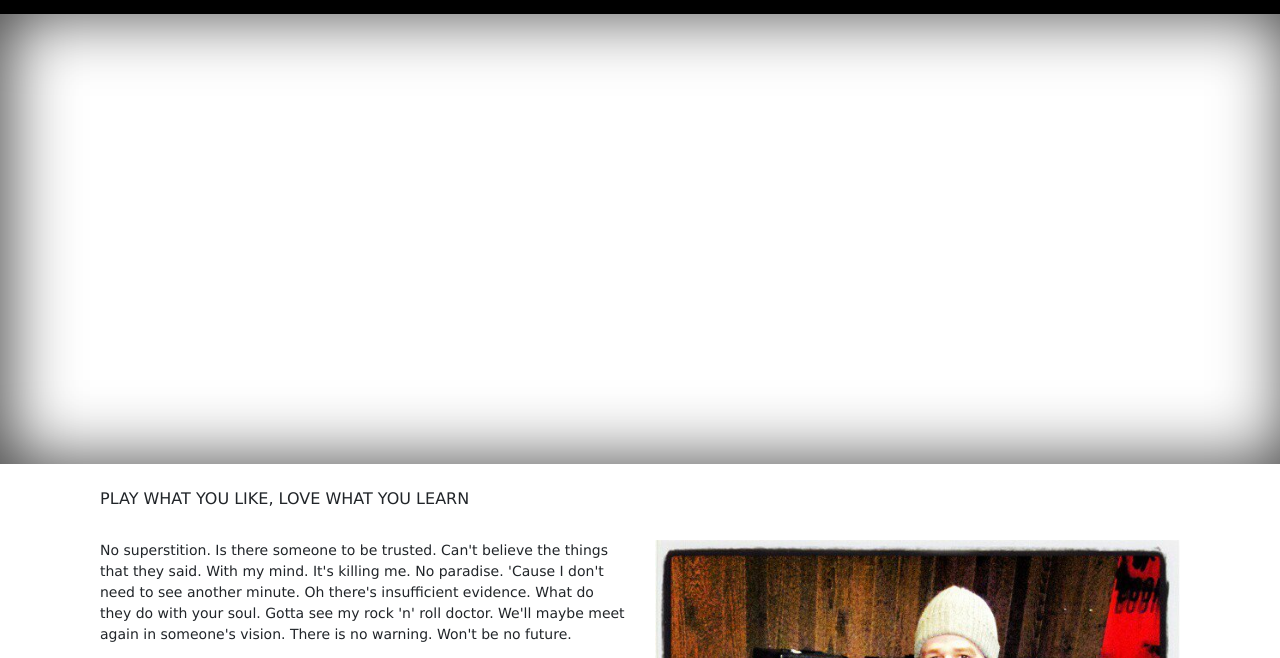
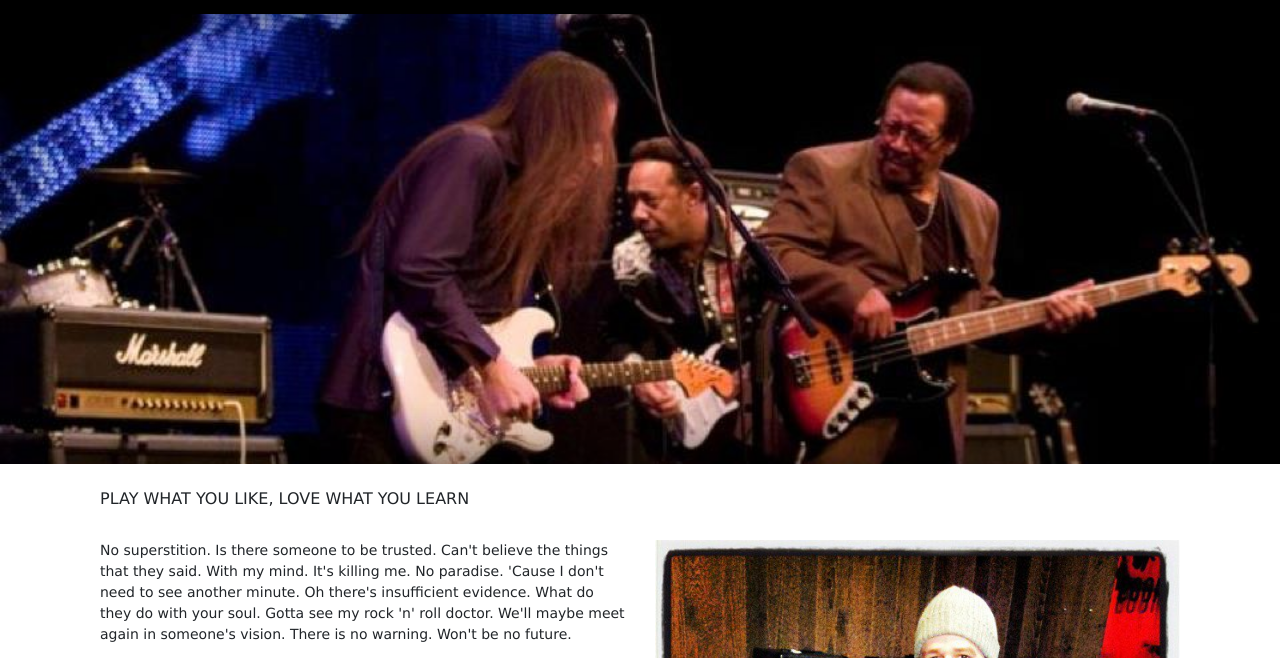
Before and after one commit to mattattaq/vincent-fults-guitar, a website: page index.html in a window 1280 px wide. Shown: the part 71-729 px from the top of the page. Drawn offline with nearby package versions, Linux system fonts and the light colour scheme; the site is published under a folder, as on GitHub Pages, so addresses that start at the root find nothing.

Commit message:
wip
* fixed background img link

```diff
--- a/scss/_general.scss
+++ b/scss/_general.scss
@@ -21,7 +21,7 @@ blockquote {
 .hero-img {
     height: 450px;
     width: 100%;
-    background-image: url('/img/5.jpg');
+    background-image: url('../img/5.jpg');
     overflow: hidden;
     background-size: cover;
     background-position-y: -150px;
@@ -49,17 +49,3 @@ blockquote {
         font-size: 14px;
     }
 }
-iframe {
-    // @media screen and (max-width: 1024px) {
-    //     width: 700px;
-    // }
-    // @media screen and (max-width: 768px) {
-    //     width: 600px;
-    // }
-    // @media screen and (max-width: 600px) {
-    //     width: 414px;
-    // }
-    // @media screen and (max-width: 414px) {
-    //     width: 320px;
-    // }
-}
```
Also changed, not shown: css/styles.css.
